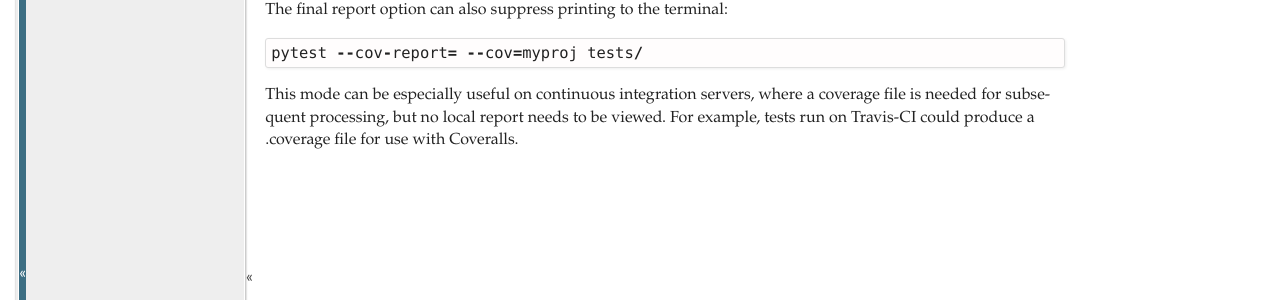
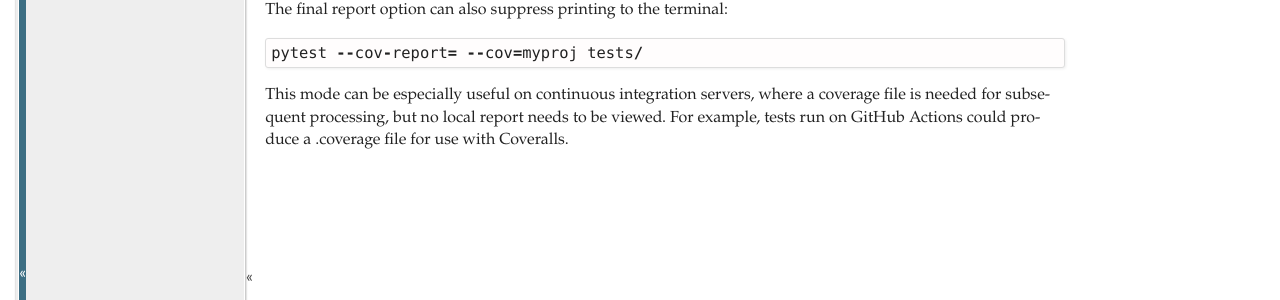
Before and after one commit to pytest-dev/pytest-cov, a Sphinx documentation site: the page built from docs/reporting.rst, in a window 1280 px wide and 900 px high, scrolled down 1232 px. Shown: the part 173-473 px from the top of the window. Built offline with Sphinx 7.4.7, drawn with Linux system fonts in a browser that asks for light colours.

Commit message:
Replace Travis CI with GitHub Actions

```diff
--- a/CONTRIBUTING.rst
+++ b/CONTRIBUTING.rst
@@ -73,8 +73,8 @@
 3. Add a note to ``CHANGELOG.rst`` about the changes.
 4. Add yourself to ``AUTHORS.rst``.
 
-.. [1] If you don't have all the necessary python versions available locally you can rely on Travis - it will
-       `run the tests <https://travis-ci.com//github/pytest-dev/pytest-cov/pull_requests>`_
+.. [1] If you don't have all the necessary Python versions available locally you can rely on GitHub Actions - it will
+       `run the tests <https://github.com/pytest-dev/pytest-cov/actions>`_
        for each change you add in the pull request.
 
        It will be slower though ...
--- a/docs/releasing.rst
+++ b/docs/releasing.rst
@@ -16,7 +16,7 @@
     git push
     git push --tags
 #. Wait for `AppVeyor <https://ci.appveyor.com/project/pytestbot/pytest-cov>`_
-   and `Travis <https://travis-ci.org/schlamar/pytest-cov>`_ to give the green builds.
+   and `GitHub Actions <https://github.com/pytest-dev/pytest-cov/actions>`_ to give the green builds.
 #. Check that the docs on `ReadTheDocs <https://readthedocs.org/projects/pytest-cov>`_ are built.
 #. Make sure you have a clean checkout, run ``git status`` to verify.
 #. Manually clean temporary files (that are ignored and won't show up in ``git status``)::
--- a/docs/reporting.rst
+++ b/docs/reporting.rst
@@ -71,4 +71,4 @@
 
 This mode can be especially useful on continuous integration servers, where a coverage file
 is needed for subsequent processing, but no local report needs to be viewed. For example,
-tests run on Travis-CI could produce a .coverage file for use with Coveralls.
+tests run on GitHub Actions could produce a .coverage file for use with Coveralls.
```
Also changed, not shown: README.rst (+4 -4 lines), .travis.yml (deleted), 5 other files.
